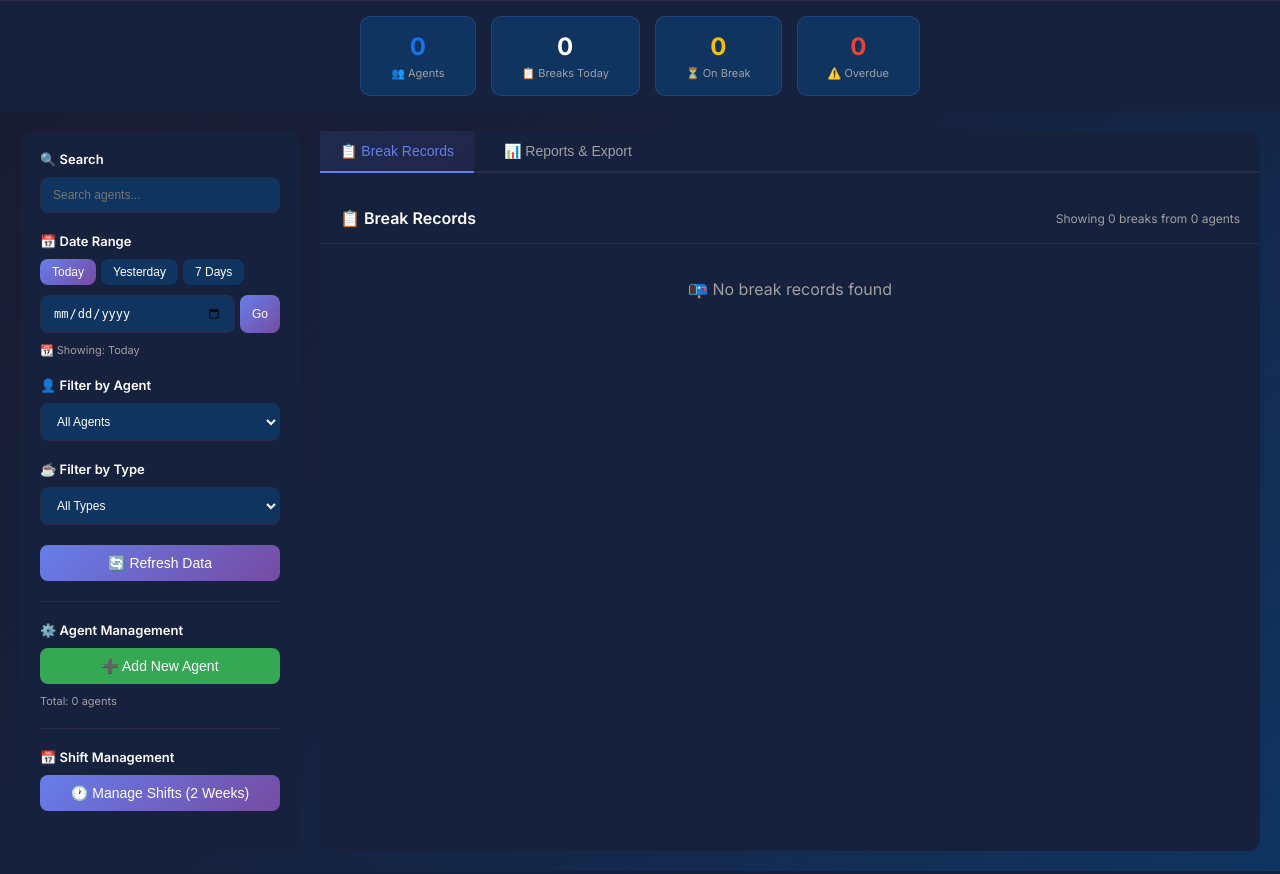
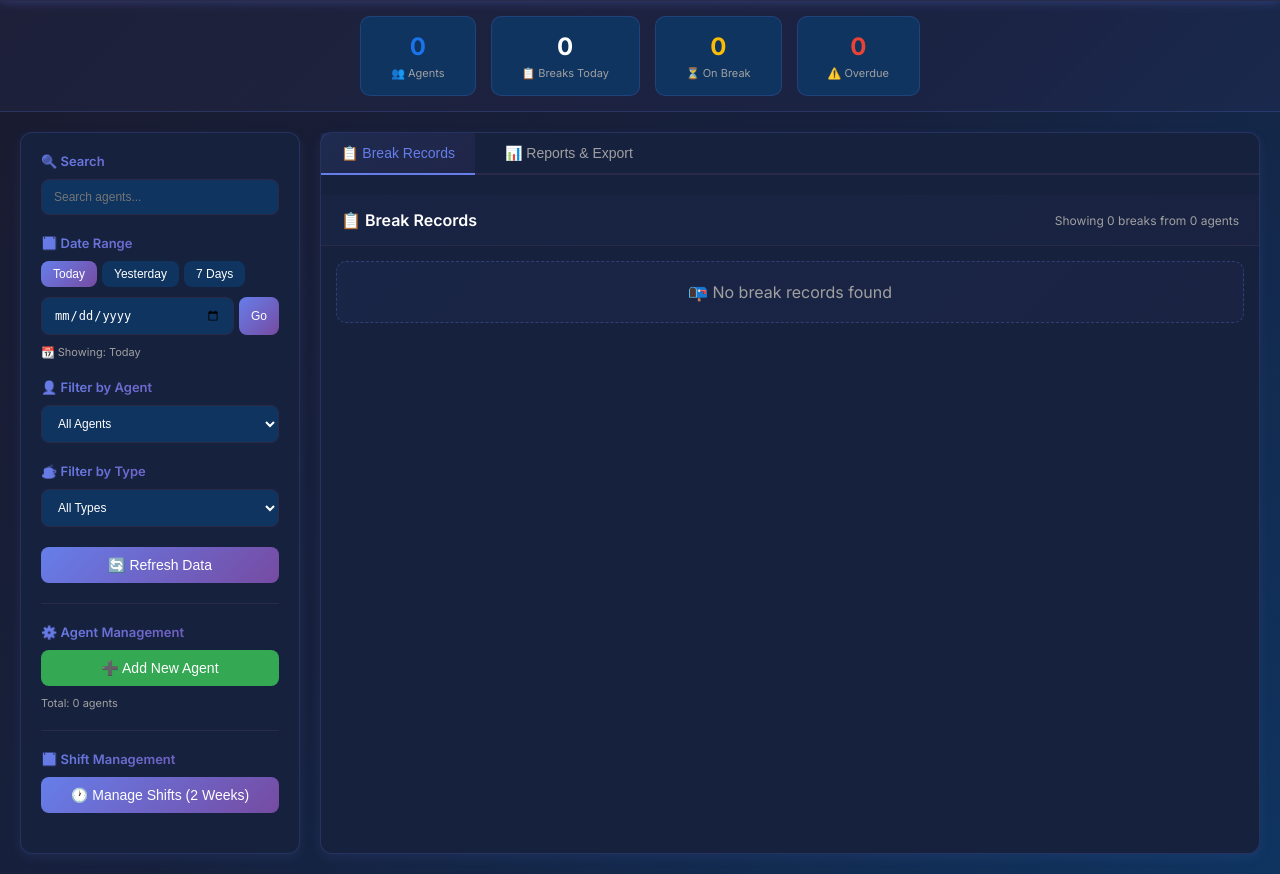
Before and after one commit to Omar-tarek-0/Rta-break-tracker, a Flask app: page /dashboard in a window 1280 px wide. Shown: the part 67-941 px from the top of the page. Run offline with Flask 3, Linux system fonts and the light colour scheme; a user stored in the database is signed in; data comes from the database, SQL or seed files in the repository; data that the repository does not hold is empty.

Commit message:
Complete gradient theme application - add purple gradient accents to sidebar, panels, cards, tables, modals, and all UI elements

```diff
--- a/static/css/style.css
+++ b/static/css/style.css
@@ -444,6 +456,10 @@ body {
 .empty-message {
     color: var(--text-secondary);
     text-align: center;
+    padding: 40px 20px;
+    background: linear-gradient(135deg, rgba(102, 126, 234, 0.05) 0%, rgba(118, 75, 162, 0.05) 100%);
+    border-radius: 10px;
+    border: 1px dashed rgba(102, 126, 234, 0.3);
     padding: 20px;
 }
 
@@ -453,7 +469,8 @@ body {
     display: flex;
     gap: 15px;
     padding: 15px 25px;
-    background: var(--surface);
+    background: linear-gradient(135deg, rgba(102, 126, 234, 0.05) 0%, rgba(118, 75, 162, 0.05) 100%);
+    border-bottom: 1px solid rgba(102, 126, 234, 0.2);
     border-top: 1px solid var(--border);
     justify-content: center;
 }
@@ -498,6 +515,8 @@ body {
     border-radius: 12px;
     padding: 20px;
     height: fit-content;
+    border: 1px solid rgba(102, 126, 234, 0.2);
+    box-shadow: 0 4px 12px rgba(102, 126, 234, 0.1);
 }
 
 .filter-section {
@@ -508,6 +527,10 @@ body {
     font-size: 13px;
     font-weight: 600;
     margin-bottom: 10px;
+    background: var(--primary-gradient);
+    -webkit-background-clip: text;
+    -webkit-text-fill-color: transparent;
+    background-clip: text;
 }
 
 .form-input, .form-select {
@@ -562,11 +587,16 @@ body {
     border-radius: 12px;
     display: flex;
     flex-direction: column;
+    border: 1px solid rgba(102, 126, 234, 0.2);
+    box-shadow: 0 4px 12px rgba(102, 126, 234, 0.1);
 }
 
 .main-header {
     display: flex;
     justify-content: space-between;
+    padding: 20px 25px;
+    border-bottom: 1px solid rgba(102, 126, 234, 0.2);
+    background: linear-gradient(135deg, rgba(102, 126, 234, 0.03) 0%, rgba(118, 75, 162, 0.03) 100%);
     align-items: center;
     padding: 15px 20px;
     border-bottom: 1px solid var(--border);
```
Also changed, not shown: other parts of static/css/style.css (+41 -10 lines).
